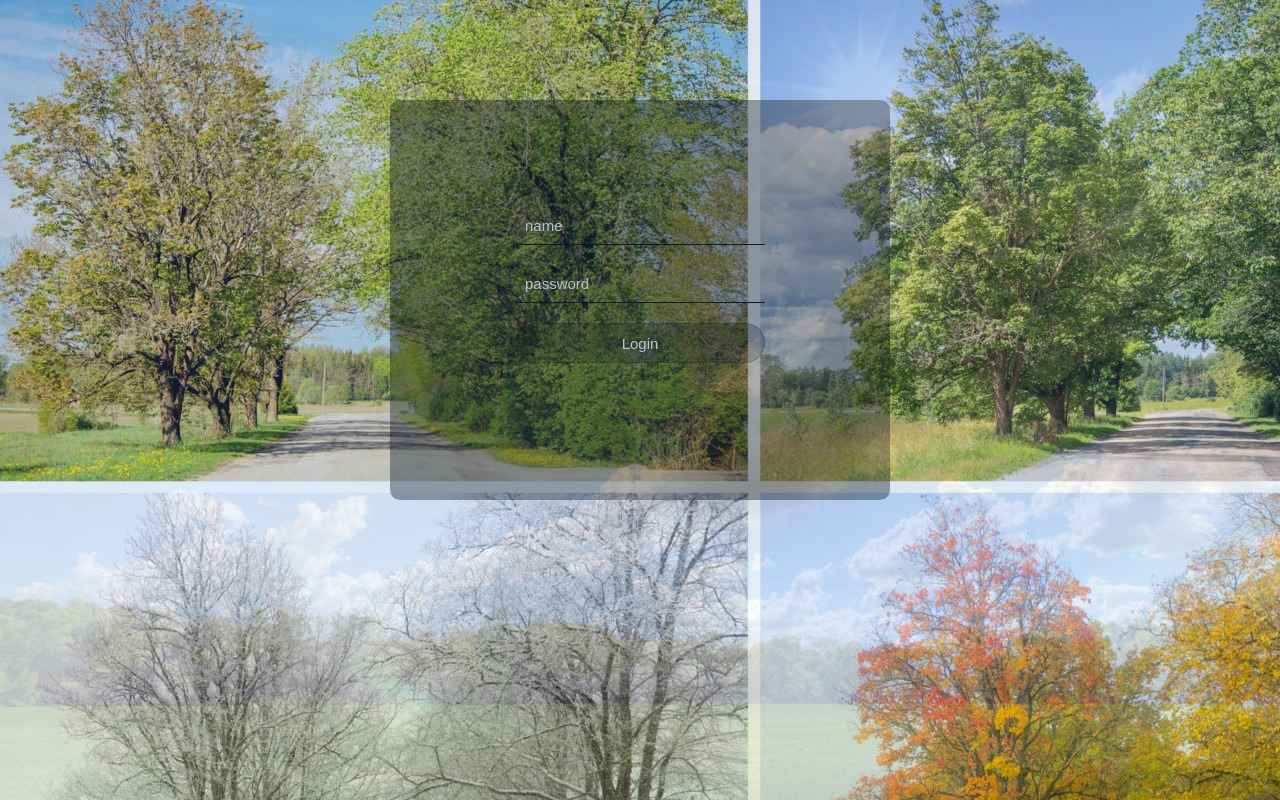
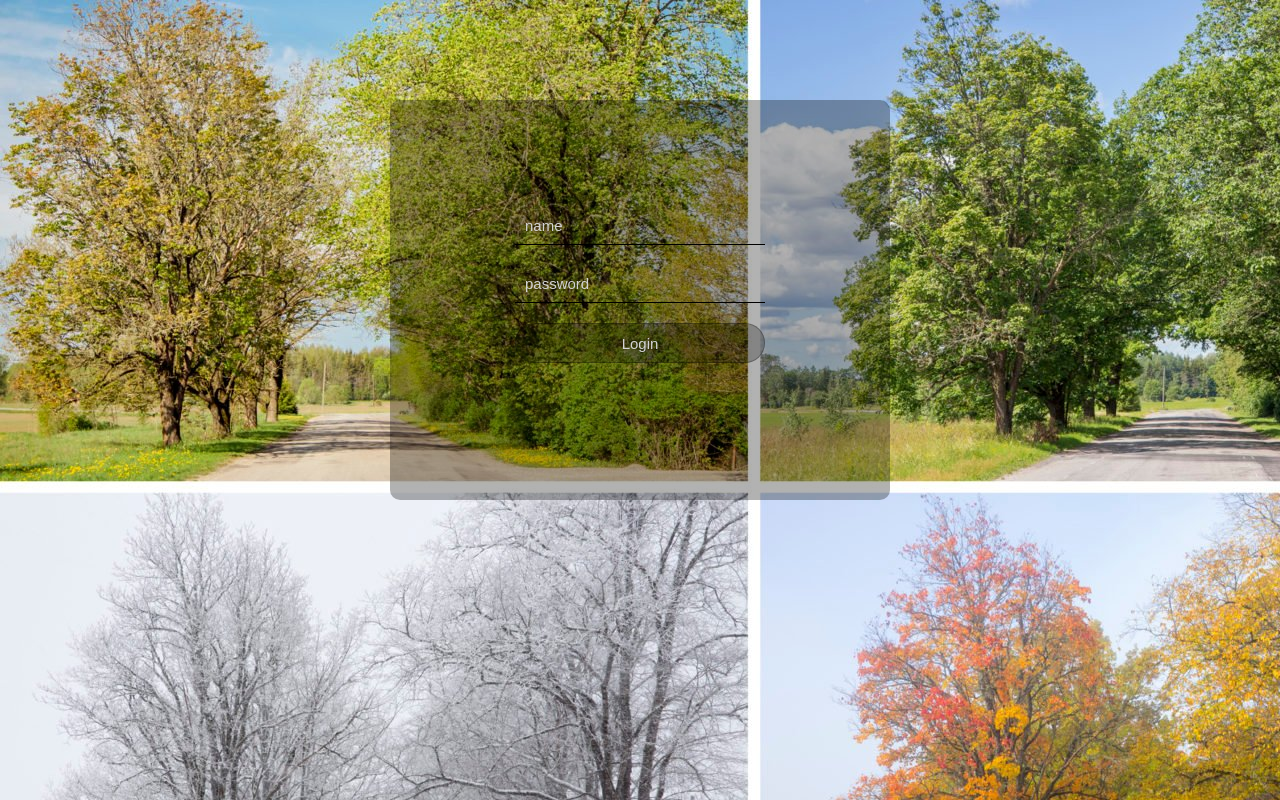
Before and after one commit to UfukAldanmaz/kodluyoruz-graduation-project-react-weather-app, a React (Create React App) app: page /#/login in a window 1280 px wide. Built offline with nearby package versions, Linux system fonts and the light colour scheme.

Commit message:
Update main.scss

```diff
--- a/src/styles/main.scss
+++ b/src/styles/main.scss
@@ -34,7 +34,6 @@ body {
     position: fixed;
     top: 0;
     left: 0;
-    opacity: 0.8;
 }
 
 @media screen and (max-width: 1024px) {
@@ -235,7 +234,7 @@ body {
     height: 400px;
     margin-top: 100px;
     border-radius: 10px;
-    background-color: hsl(0, 0%, 0%, 0.4);
+    background-color: hsl(0, 0%, 0%, 0.3);
 
     .name-input {
         width: 250px;
```
